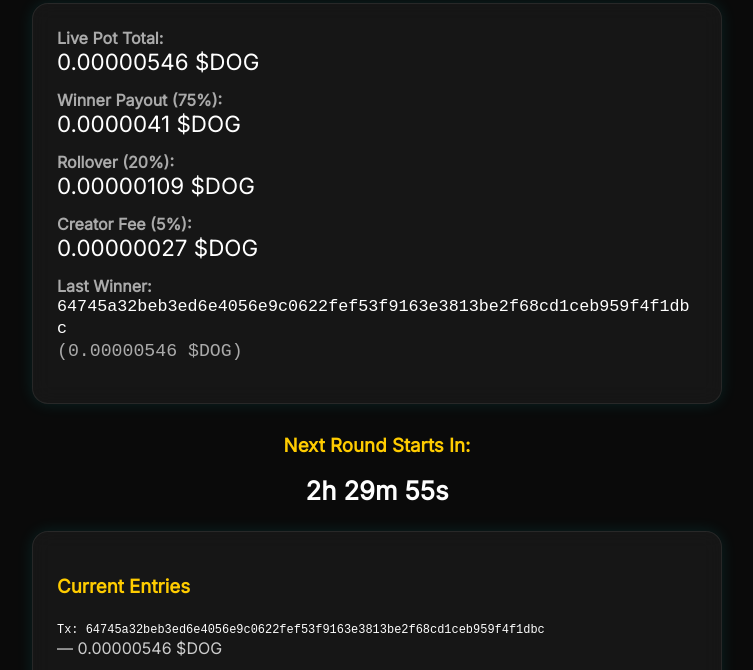
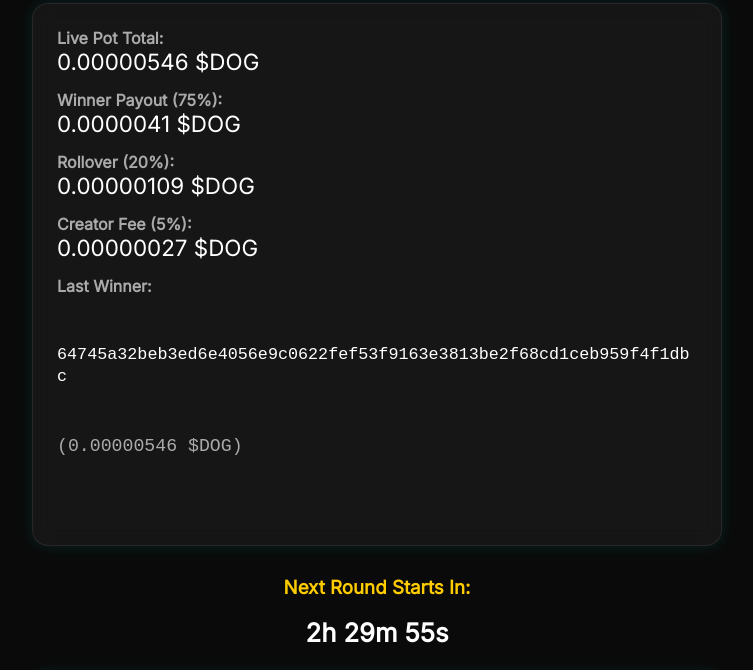
Before and after one commit to blockman-ai/onchain--DOG-Lottery, a plain HTML site: page index.html in a window 1280 px wide. Shown: the part 103-773 px from the top of the page, without its empty margins (263-1016 px from the left). Drawn offline with Linux system fonts and the light colour scheme.

Commit message:
Update index.html

```diff
--- a/index.html
+++ b/index.html
@@ -67,13 +67,14 @@
     }
 
     .break-hash {
-      font-family: monospace;
-      font-size: 0.92em;
-      word-break: break-word;
-      overflow-wrap: break-word;
-      line-height: 1.3em;
-      display: block;
-    }
+  font-family: monospace;
+  font-size: 0.92em;
+  line-height: 1.3em;
+  display: block;
+  overflow-wrap: anywhere;
+  word-break: break-word;
+  white-space: pre-wrap;
+}
 
     .countdown {
       text-align: center;
```
